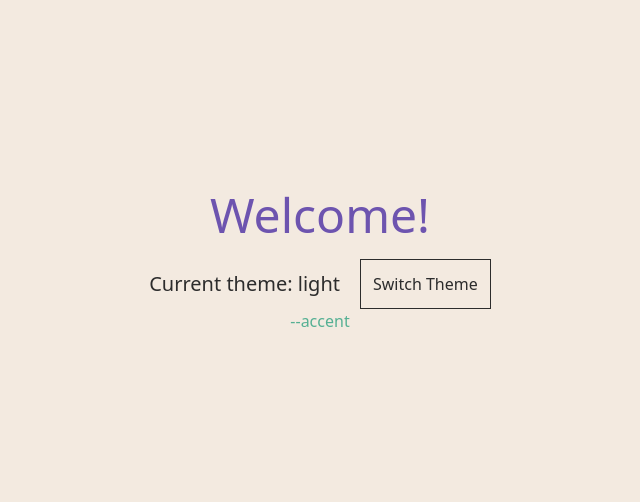
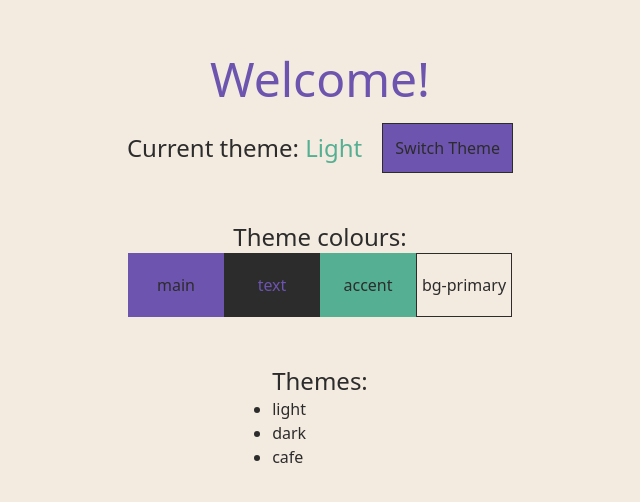
Before and after one commit to mikeycodingstuff/mikeycodingstuff.github.io, a Vue app: page /themes in a window 1280 px wide. Shown: the part 138-640 px from the top of the page, without its empty margins (320-960 px from the left). Built offline with nearby package versions, Linux system fonts and the light colour scheme.

Commit message:
format etc

```diff
--- a/src/assets/themes/cafe.css
+++ b/src/assets/themes/cafe.css
@@ -1,6 +1,6 @@
-[theme=cafe] {
-    --bg-primary: #ffeed2;
-    --text: #997b6c;
-    --main: #cd7041;
-    --accent: #ff5740;
+[theme='cafe'] {
+  --bg-primary: #ffeed2;
+  --text: #997b6c;
+  --main: #cd7041;
+  --accent: #ff5740;
 }
--- a/src/assets/themes/dark.css
+++ b/src/assets/themes/dark.css
@@ -1,6 +1,6 @@
-[theme=dark] {
-    --bg-primary: #2c2c2c;
-    --text: #f3eae0;
-    --main: #9d7fec;
-    --accent: #7fecc9;
+[theme='dark'] {
+  --bg-primary: #2c2c2c;
+  --text: #f3eae0;
+  --main: #9d7fec;
+  --accent: #7fecc9;
 }
--- a/src/assets/themes/light.css
+++ b/src/assets/themes/light.css
@@ -1,6 +1,6 @@
-[theme=light] {
-    --bg-primary: #f3eae0;
-    --text: #2c2c2c;
-    --main: #6d54af;
-    --accent: #55b093;
+[theme='light'] {
+  --bg-primary: #f3eae0;
+  --text: #2c2c2c;
+  --main: #6d54af;
+  --accent: #55b093;
 }
--- a/src/components/ThemeSwitcher.vue
+++ b/src/components/ThemeSwitcher.vue
@@ -1,11 +1,15 @@
-<script setup lang="ts">
+<script setup>
 import { useColorMode } from '@vueuse/core';
+
+const modes = {
+  light: 'light',
+  dark: 'dark',
+  cafe: 'cafe'
+};
 
 const colorMode = useColorMode({
   disableTransition: false,
-  modes: {
-    cafe: 'cafe',
-  },
+  modes,
   attribute: 'theme'
 });
 
@@ -22,13 +26,36 @@ const switchTheme = () => {
 
 <template>
   <div class="flex items-center gap-5">
-    <h1 class="text-xl">Current theme: {{ colorMode }}</h1>
+    <h1 class="text-2xl">
+      Current theme: <span class="text-theme-accent capitalize">{{ colorMode }}</span>
+    </h1>
     <button
       @click="switchTheme"
-      class="p-3 border border-theme-text hover:text-theme-accent hover:border-theme-accent transition-colors"
+      class="p-3 bg-theme-main border border-theme-text hover:text-theme-accent hover:border-theme-accent transition-colors"
     >
       Switch Theme
     </button>
   </div>
-  <p class="text-theme-accent">--accent</p>
+  <div class="text-center mt-12">
+    <h1 class="text-2xl">Theme colours:</h1>
+    <div class="flex">
+      <div class="flex bg-theme-main w-24 h-16 items-center justify-center">main</div>
+      <div class="flex bg-theme-text text-theme-main w-24 h-16 items-center justify-center">
+        text
+      </div>
+      <div class="flex bg-theme-accent w-24 h-16 items-center justify-center">accent</div>
+      <div
+        class="flex bg-theme-bg-primary border border-theme-text w-24 h-16 items-center justify-center"
+      >
+        bg-primary
+      </div>
+    </div>
+  </div>
+
+  <div class="mt-12">
+    <h1 class="text-2xl text-left">Themes:</h1>
+    <ul v-for="mode in modes" :key="mode">
+      <li class="list-disc">{{ mode }}</li>
+    </ul>
+  </div>
 </template>
```
